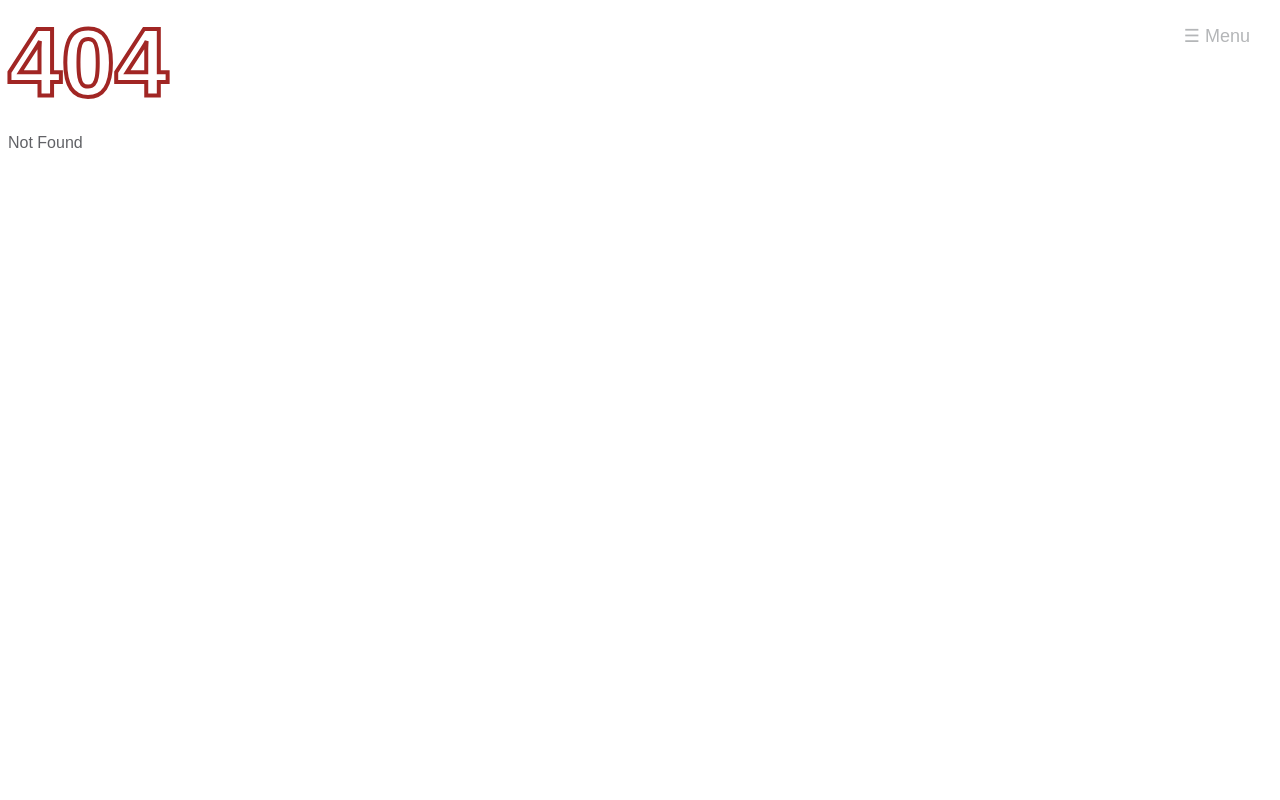
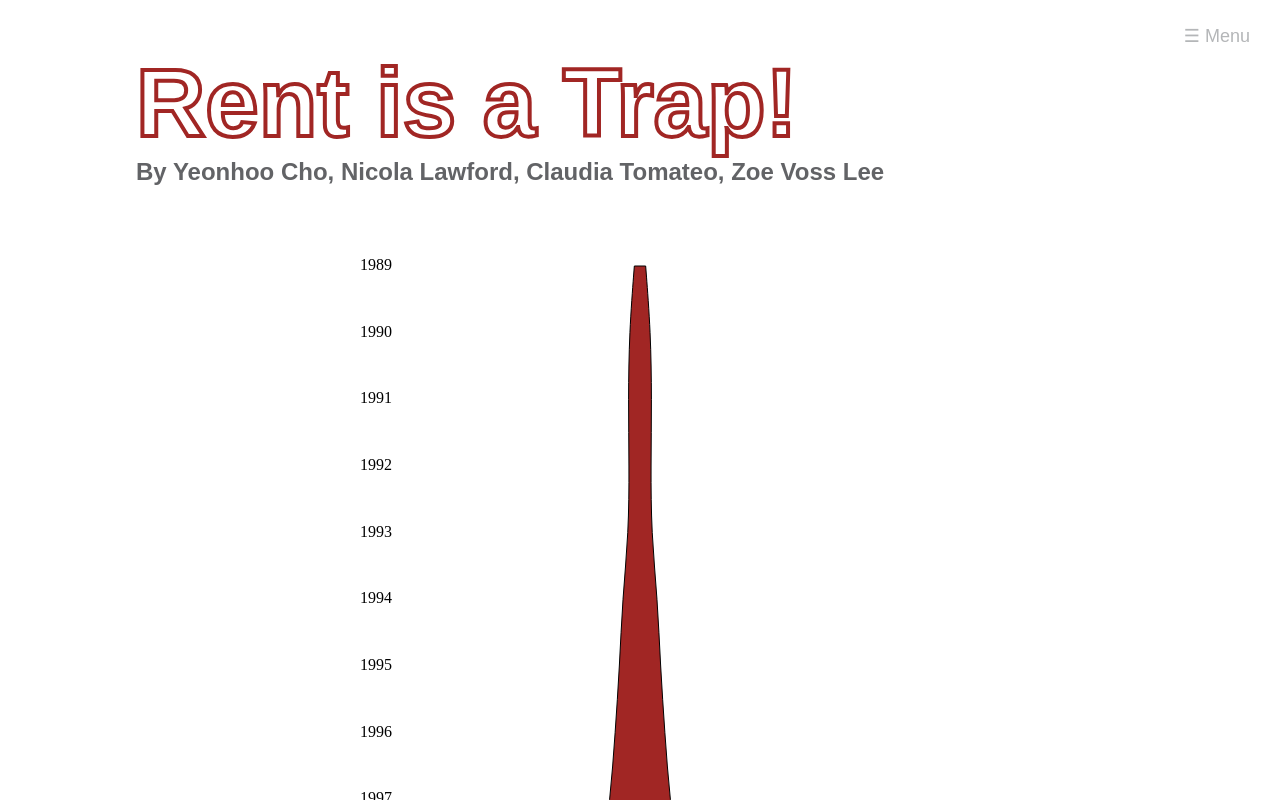
Before and after one commit to zoevosslee/IDS_FP02, a SvelteKit app: page /chapter1 in a window 1280 px wide. Before the commit this address had no page. Shown: the top 800 px of the page. Built offline with nearby package versions, Linux system fonts and the light colour scheme; a web font is replaced by a local one.

Commit message:
added chapter1

```diff
--- a/src/routes/+layout.svelte
+++ b/src/routes/+layout.svelte
@@ -5,7 +5,8 @@
     let pages = [
       { url: '/', title: 'Interactive Visualization' },
       { url: '/writeup', title: 'Write Up' },
-      { url: '/plan', title: 'Project Plan' }
+      { url: '/plan', title: 'Project Plan' },
+      { url: '/chapter1', title: 'Chapter 1' }
     ];
 
     let menuOpen = false;
--- /dev/null
+++ b/src/routes/chapter1/+page.svelte
@@ -0,0 +1,125 @@
+<script>
+    import { scaleLinear } from "d3-scale";
+    import { line, curveBasis } from "d3-shape";
+
+    let data = [
+    { year: 1989, budget: 112750000 },
+    { year: 1990, budget: 124214441 },
+    { year: 1991, budget: 126287040 },
+    { year: 1992, budget: 124433000 },
+    { year: 1993, budget: 125340042 },
+    { year: 1994, budget: 139489987 },
+    { year: 1995, budget: 145887066 },
+    { year: 1996, budget: 155831910 },
+    { year: 1997, budget: 166777056 },
+    { year: 1998, budget: 187164594 },
+    { year: 1999, budget: 194218469 },
+    { year: 2000, budget: 200756488 },
+    { year: 2001, budget: 214286307 },
+    { year: 2002, budget: 219548410 },
+    { year: 2003, budget: 217405619 },
+    { year: 2004, budget: 211363261 },
+    { year: 2005, budget: 234580600 },
+    { year: 2006, budget: 245221274 },
+    { year: 2007, budget: 268700987 },
+    { year: 2008, budget: 281610497 },
+    { year: 2009, budget: 288631945 },
+    { year: 2010, budget: 282413334 },
+    { year: 2011, budget: 275779004 },
+    { year: 2012, budget: 283038027 },
+    { year: 2013, budget: 290713391 },
+    { year: 2014, budget: 321000297 },
+    { year: 2015, budget: 337310895 },
+    { year: 2016, budget: 348887844 },
+    { year: 2017, budget: 364594820 },
+    { year: 2018, budget: 399924493 },
+    { year: 2019, budget: 416762373 },
+    { year: 2020, budget: 425553210 },
+    { year: 2021, budget: 422917498 },
+    { year: 2022, budget: 420411571 },
+    { year: 2023, budget: 422132054 },
+    { year: 2024, budget: 511461236 },
+    { year: 2025, budget: 475152433 }
+  ];
+ // your full dataset
+
+    let width = 600;
+    let height = 2500;
+    let centerX = width / 2;
+
+    let spreadScale = scaleLinear()
+      .domain([100000000, 550000000])
+      .range([0, (width / 2) - 100]);
+
+    let yScale = scaleLinear()
+      .domain([1989, 2025])
+      .range([50, height - 50]);
+
+    let violinPath = '';
+
+    const lineGeneratorRight = line()
+      .x(d => centerX + spreadScale(d.budget))
+      .y(d => yScale(d.year))
+      .curve(curveBasis);
+
+    const lineGeneratorLeft = line()
+      .x(d => centerX - spreadScale(d.budget))
+      .y(d => yScale(d.year))
+      .curve(curveBasis);
+
+      $: if (data.length > 1) {
+  const rightPath = lineGeneratorRight(data);
+  const leftPath = lineGeneratorLeft([...data].reverse());
+
+  // Remove the first "M" from the left path and replace it with "L" to join smoothly
+  const leftPathJoined = leftPath.replace(/^M/, 'L');
+
+  // Combine both sides and close path
+  violinPath = `${rightPath} ${leftPathJoined} Z`;
+}
+
+  </script>
+
+
+  <svelte:head>
+    <title>Rent is a Trap!</title>
+  </svelte:head>
+
+  <div id="home-page">
+    <div class="container">
+      <div class="text-content">
+        <h1>Rent is a Trap!</h1>
+        <h2>By Yeonhoo Cho, Nicola Lawford, Claudia Tomateo, Zoe Voss Lee</h2>
+      </div>
+
+      <div class="chart">
+        <svg {width} {height}>
+          {#if violinPath}
+            <path d={violinPath} fill="#A12624" stroke="black" stroke-width="1" />
+          {/if}
+
+          <!-- Year labels -->
+          {#each data as d}
+            <text
+              x="20"
+              y={yScale(d.year) + 4}
+              fill="black"
+              text-anchor="start"
+            >
+              {d.year}
+            </text>
+          {/each}
+        </svg>
+      </div>
+    </div>
+  </div>
+
+  <style>
+    .chart {
+      width: 600px;
+      height: 2500px;
+      margin: auto;
+      /* No background color */
+      /* No box shadow */
+    }
+  </style>
```
Also changed, not shown: src/lib/Scrolly.svelte (added, +48 -0 lines).
